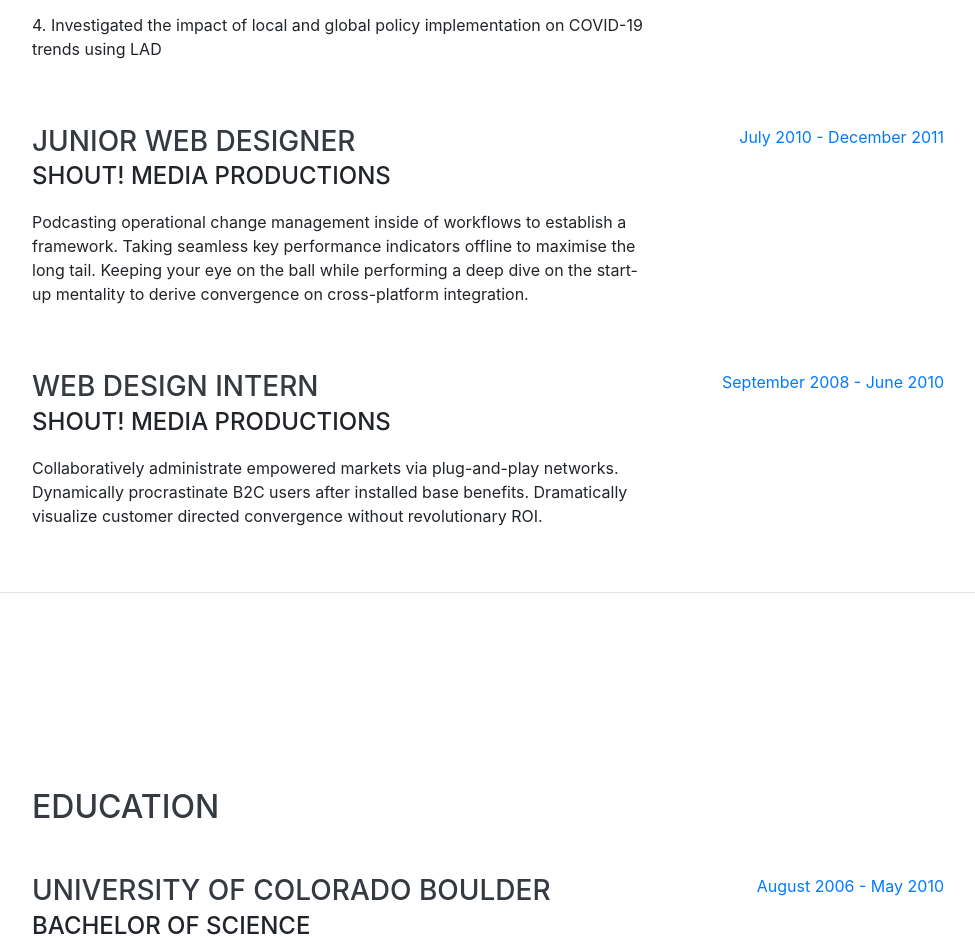
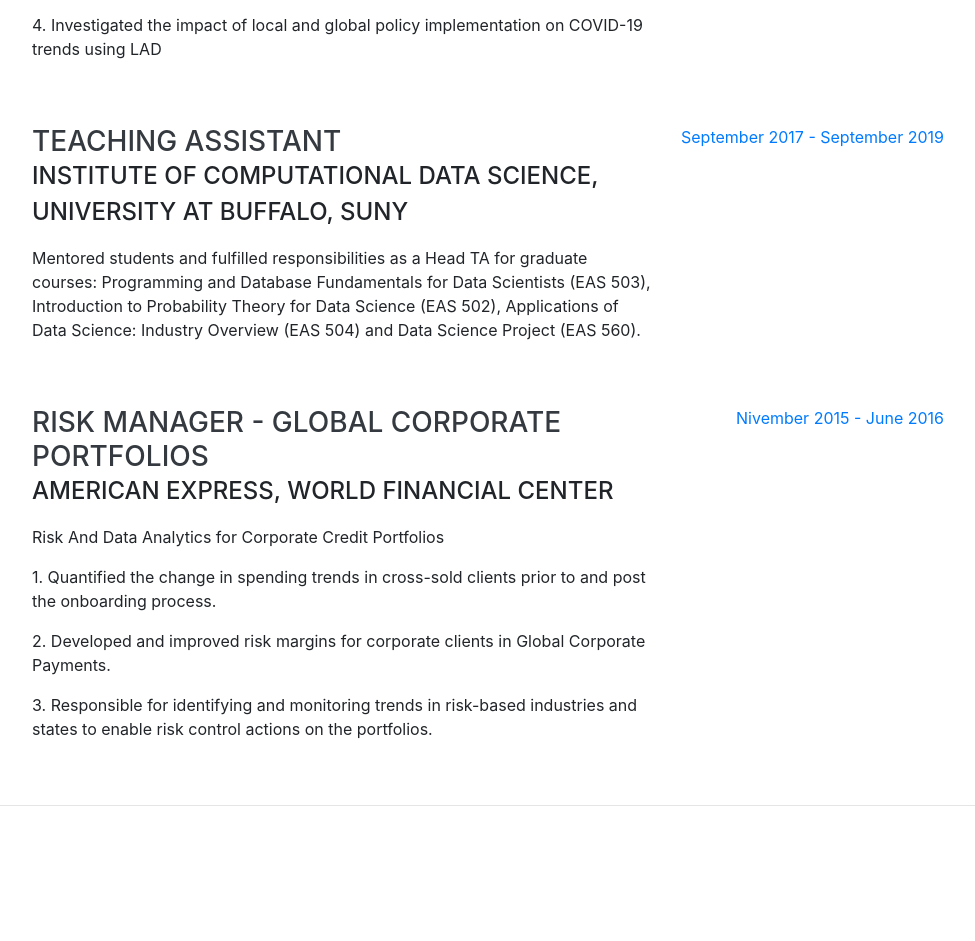
Before and after one commit to sreelekh/lekha, a website with bundled scripts: page index.html in a window 1280 px wide. Shown: the part 1446-2387 px from the top of the page, without its empty margins (288-1263 px from the left). Built offline with nearby package versions, Linux system fonts and the light colour scheme; a web font is replaced by a local one.

Commit message:
Update index.html

```diff
--- a/index.html
+++ b/index.html
@@ -119,29 +119,35 @@
             <p> 4. Investigated the impact of local and global policy implementation on COVID-19 trends using LAD</p>
           </div>
           <div class="resume-date text-md-right">
-            <span class="text-primary">December 2011 - March 2013</span>
+            <span class="text-primary">September 2019 - February 2022</span>
           </div>
         </div>
 
         <div class="resume-item d-flex flex-column flex-md-row justify-content-between mb-5">
           <div class="resume-content">
-            <h3 class="mb-0">Junior Web Designer</h3>
-            <div class="subheading mb-3">Shout! Media Productions</div>
-            <p>Podcasting operational change management inside of workflows to establish a framework. Taking seamless key performance indicators offline to maximise the long tail. Keeping your eye on the ball while performing a deep dive on the start-up mentality to derive convergence on cross-platform integration.</p>
+            <h3 class="mb-0">Teaching Assistant</h3>
+            <div class="subheading mb-3">Institute of Computational Data Science, University at Buffalo, SUNY</div>
+            <p>Mentored students and fulfilled responsibilities as a Head TA for graduate courses: Programming and Database
+                Fundamentals for Data Scientists (EAS 503), Introduction to Probability Theory for Data Science (EAS 502),
+                Applications of Data Science: Industry Overview (EAS 504) and Data Science Project (EAS 560).</p>
           </div>
           <div class="resume-date text-md-right">
-            <span class="text-primary">July 2010 - December 2011</span>
+            <span class="text-primary">September 2017 - September 2019</span>
           </div>
         </div>
 
         <div class="resume-item d-flex flex-column flex-md-row justify-content-between">
           <div class="resume-content">
-            <h3 class="mb-0">Web Design Intern</h3>
-            <div class="subheading mb-3">Shout! Media Productions</div>
-            <p>Collaboratively administrate empowered markets via plug-and-play networks. Dynamically procrastinate B2C users after installed base benefits. Dramatically visualize customer directed convergence without revolutionary ROI.</p>
+            <h3 class="mb-0">Risk Manager - Global Corporate Portfolios</h3>
+            <div class="subheading mb-3">American Express, World Financial Center</div>
+            <p> Risk And Data Analytics for Corporate Credit Portfolios </p>
+            <p>    1. Quantified the change in spending trends in cross-sold clients prior to and post the onboarding process. </p>
+            <p>    2. Developed and improved risk margins for corporate clients in Global Corporate Payments. </p>
+            <p>    3. Responsible for identifying and monitoring trends in risk-based industries and states to enable risk control
+                actions on the portfolios. </p>
           </div>
           <div class="resume-date text-md-right">
-            <span class="text-primary">September 2008 - June 2010</span>
+            <span class="text-primary">Nivember 2015 - June 2016</span>
           </div>
         </div>
 
```
